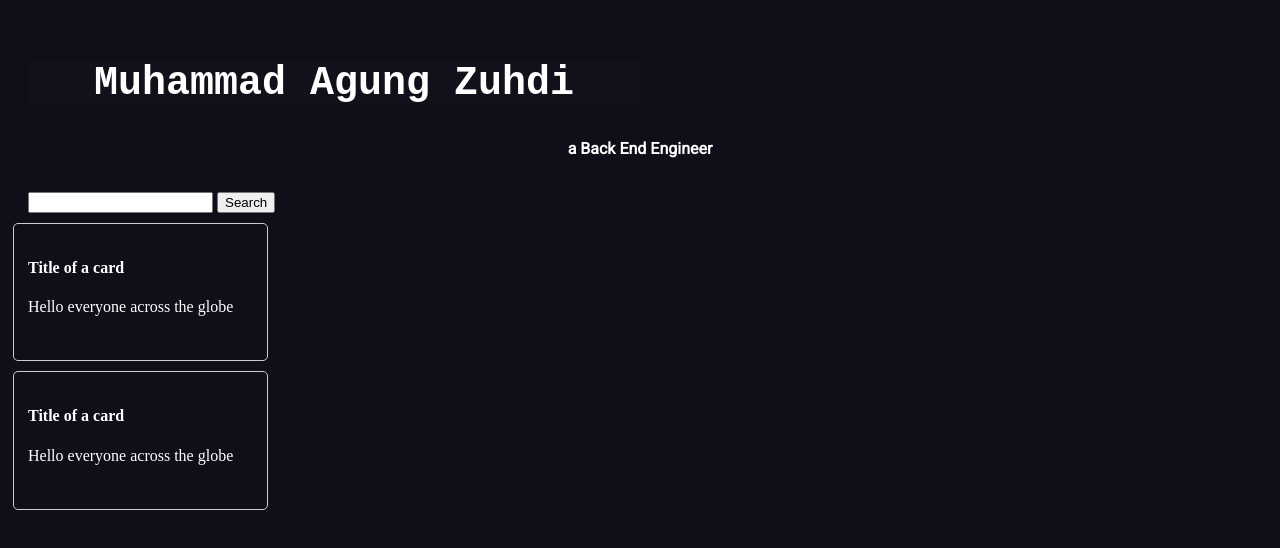
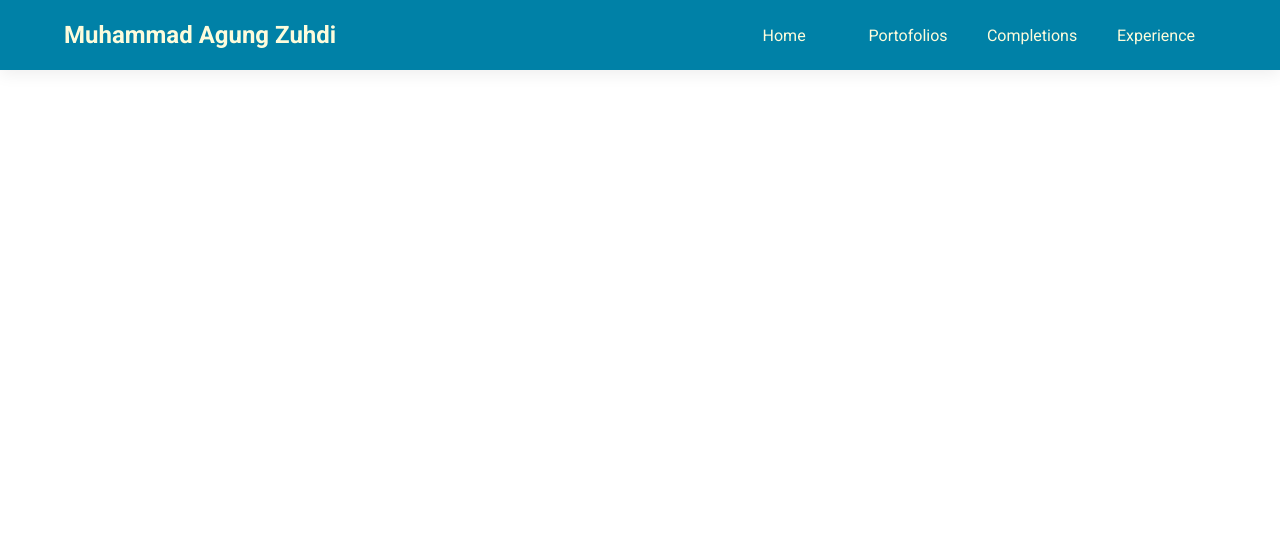
Before and after one commit to MAZuhdi/mazuhdi.github.io, a plain HTML site: page index.html in a window 1280 px wide. Drawn offline with nearby package versions, Linux system fonts and the light colour scheme; a web font is replaced by a local one.

Commit message:
Major changes

```diff
--- a/assets/css/style.css
+++ /dev/null
@@ -1,50 +0,0 @@
-body {
-  background-color: rgb(15, 15, 26);
-  color: white;
-}
-
-h1 {
-  font-size: 2.5rem;
-  font-family: Eagle Lake, monospace;
-  /* font yg kedua itu backup kalo font pertama engga bisa diakses */
-  background-color: rgba(45, 45, 45, 0.1);
-  width: 50%;
-  text-align: center;
-}
-h2 {
-  font-size: 1rem;
-  font-family: Roboto, sans-serif;
-}
-.section {
-}
-
-.fullCard {
-  width: 245px;
-  border: 1px solid #ccc;
-  border-radius: 5px;
-  margin: 10px 5px;
-  padding: 4px;
-}
-.cardContent {
-  padding: 10px;
-}
-.cardText {
-  margin-bottom: 30px;
-}
-
-.mainbox {
-  padding: 20px 20px 0 20px;
-  /* margin: -15px; */
-}
-.secondarybox {
-  text-align: center;
-  /* padding: 0px; */
-  /* margin-top: -50px;
-  margin: 0px; */
-}
-
-.see {
-  border-style: solid;
-  border-color: black;
-  border-width: 5px;
-}
--- /dev/null
+++ b/css/main copy.css
@@ -0,0 +1,49 @@
+@import url("https://fonts.googleapis.com/css2?family=Roboto:wght@400;500;700&display=swap");
+
+/* color */
+/* #0081a7
+#00afb9
+#fdfcdc
+#f07167 */
+
+/* css reset biar margin dan padding default ga ganggu*/
+* {
+  padding: 0;
+  margin: 0;
+  box-sizing: border-box;
+}
+
+html,
+body {
+  font-family: "Roboto", sans-serif;
+}
+
+/*
+    di css hindari selektor ID
+    Karena kalo ID cuma dipake sama satu di satu halaman
+    kalo class bisa dipake banyak elemen
+*/
+
+.nav {
+  /* position
+    Static gabisa dikasih atribut top, bottom, left, right
+    Relative, absolute, fixed, sticky
+*/
+  position: fixed;
+  background-color: #0081a7;
+  color: #fdfcdc;
+  width: 100vw; /* vw = viewport width */
+  display: flex;
+  padding: 0 5vw;
+  height: 70px;
+  justify-content: space-between;
+  align-items: center;
+}
+
+.nav .menu .toggle {
+  display: none;
+}
+.nav .menu .drawer .menu-item {
+  list-style: none;
+  display: inline-block;
+}
--- /dev/null
+++ b/css/main.css
@@ -0,0 +1,122 @@
+@import url("https://fonts.googleapis.com/css2?family=Roboto:wght@400;500;700&display=swap");
+
+/* color */
+/* #0081a7
+#00afb9
+#fdfcdc
+#f07167 */
+
+/*
+:root{
+    var(--primarycolor, #0081a7 )
+} */
+
+/* css reset biar margin dan padding default ga ganggu*/
+* {
+  padding: 0;
+  margin: 0;
+  box-sizing: border-box;
+}
+
+html,
+body {
+  font-family: "Roboto", sans-serif;
+}
+
+/*
+    di css hindari selektor ID
+    Karena kalo ID cuma dipake sama satu di satu halaman
+    kalo class bisa dipake banyak elemen
+*/
+.show-drawer {
+  transform: translateX(0) !important;
+}
+
+.nav {
+  /* position
+    Static gabisa dikasih atribut top, bottom, left, right
+    Relative, absolute, fixed, sticky
+*/
+  position: fixed;
+  background-color: #0081a7;
+  color: #fdfcdc;
+  width: 100vw; /* vw = viewport width */
+  display: flex;
+  padding: 0 5vw;
+  height: 70px;
+  justify-content: space-between;
+  align-items: center;
+  box-shadow: 0px 4px 16px rgba(0, 0, 0, 0.07);
+  z-index: 999;
+}
+
+.nav .menu .toggle {
+  display: none;
+  height: 44px;
+  width: 44px;
+}
+
+.nav .menu .drawer .menu-item {
+  list-style: none;
+  display: inline-block;
+  width: 120px;
+  height: 25px;
+  line-height: 25px;
+  text-align: center;
+  transition: 0.2s;
+}
+
+.nav .menu .drawer .menu-item:hover {
+  background-color: #00afb9;
+}
+
+.nav .menu .drawer .menu-item a {
+  color: #fdfcdc;
+  text-decoration: none;
+  display: inline-block;
+  height: 100%;
+  width: 100%;
+}
+
+@media (max-width: 768px) {
+  .nav .menu .toggle {
+    display: block;
+    height: 44px;
+    width: 44px;
+    border-radius: 22px;
+    background-color: #fdfcdc;
+    color: #0081a7;
+    outline: none;
+    border: none;
+    cursor: pointer;
+  }
+
+  .nav .menu .toggle:hover {
+    color: #00afb9;
+  }
+
+  .nav .menu .toggle i {
+    font-size: 1.25em;
+  }
+
+  .nav .menu .drawer {
+    position: fixed;
+    top: 70px;
+    left: 0;
+    right: 0;
+    height: calc(100vh - 70px);
+    background-color: #0081a7;
+    display: flex;
+    justify-content: space-around;
+    align-items: center;
+    flex-direction: column;
+    transition: 0.5s;
+    transform: translateX(100%);
+  }
+
+  .nav .menu .drawer .menu-item {
+    width: 100vw;
+    height: 50px;
+    line-height: 50px;
+  }
+}
--- a/index.html
+++ b/index.html
@@ -4,56 +4,30 @@
     <meta charset="UTF-8" />
     <meta http-equiv="X-UA-Compatible" content="IE=edge" />
     <meta name="viewport" content="width=device-width, initial-scale=1.0" />
-    <title>MAZuhdi Website</title>
-
-    <!-- Google Font -->
-    <link rel="preconnect" href="https://fonts.googleapis.com" />
-    <link rel="preconnect" href="https://fonts.gstatic.com" crossorigin />
+    <title>Portofolio</title>
+    <link rel="stylesheet" href="css/main.css" />
     <link
-      href="https://fonts.googleapis.com/css2?family=Eagle+Lake&display=swap"
       rel="stylesheet"
+      href="https://cdn.jsdelivr.net/npm/bootstrap-icons@1.5.0/font/bootstrap-icons.css"
     />
-    <link
-      href="https://fonts.googleapis.com/css2?family=Roboto&display=swap"
-      rel="stylesheet"
-    />
-    <!-- CSS -->
-    <link rel="stylesheet" href="assets/css/style.css" />
   </head>
   <body>
-    <section>
-      <div class="mainbox">
-        <h1>Muhammad Agung Zuhdi</h1>
+    <nav id="nav" class="nav">
+      <div class="brand" aria-label="Ini web portofolio Agung">
+        <h1 class="brand-title">Muhammad Agung Zuhdi</h1>
       </div>
-      <div class="secondarybox">
-        <h2>a Back End Engineer</h2>
+      <div class="menu">
+        <button class="toggle" id="toggle" aria-label="buka menu">
+          <i class="bi bi-card-list"></i>
+        </button>
+        <ul class="drawer" id="drawer">
+          <li class="menu-item"><a href="">Home</a></li>
+          <li class="menu-item"><a href="">Portofolios</a></li>
+          <li class="menu-item"><a href="">Completions</a></li>
+          <li class="menu-item"><a href="">Experience</a></li>
+        </ul>
       </div>
-    </section>
-    <section>
-      <div class="mainbox">
-        <form action="#" method="get">
-          <input type="text" name="search" id="search" />
-          <button type="submit">Search</button>
-        </form>
-      </div>
-    </section>
-
-    <div class="fullCard">
-      <div class="cardContent">
-        <div class="cardText">
-          <h4>Title of a card</h4>
-          <p>Hello everyone across the globe</p>
-        </div>
-      </div>
-    </div>
-
-    <div class="fullCard">
-      <div class="cardContent">
-        <div class="cardText">
-          <h4>Title of a card</h4>
-          <p>Hello everyone across the globe</p>
-        </div>
-      </div>
-    </div>
+    </nav>
+    <script src="js/main.js"></script>
   </body>
 </html>
--- /dev/null
+++ b/js/main.js
@@ -0,0 +1,21 @@
+const toggleMenu = document.getElementById("toggle");
+const drawerMenu = document.getElementById("drawer");
+
+console.log("Connected!");
+
+toggleMenu.addEventListener("click", function (e) {
+  //   console.log(e);
+
+  // Cara 1
+  //   drawerMenu.style.transform = "translateX(0)";
+
+  // Cara 2
+  //   if (drawerMenu.classList.contains("show-drawer")) {
+  //     drawerMenu.classList.remove("show-drawer"); //nambahin class ke element
+  //   } else {
+  //     drawerMenu.classList.add("show-drawer"); //nambahin class ke element
+  //   }
+
+  // Cara 3
+  drawerMenu.classList.toggle("show-drawer");
+});
```
